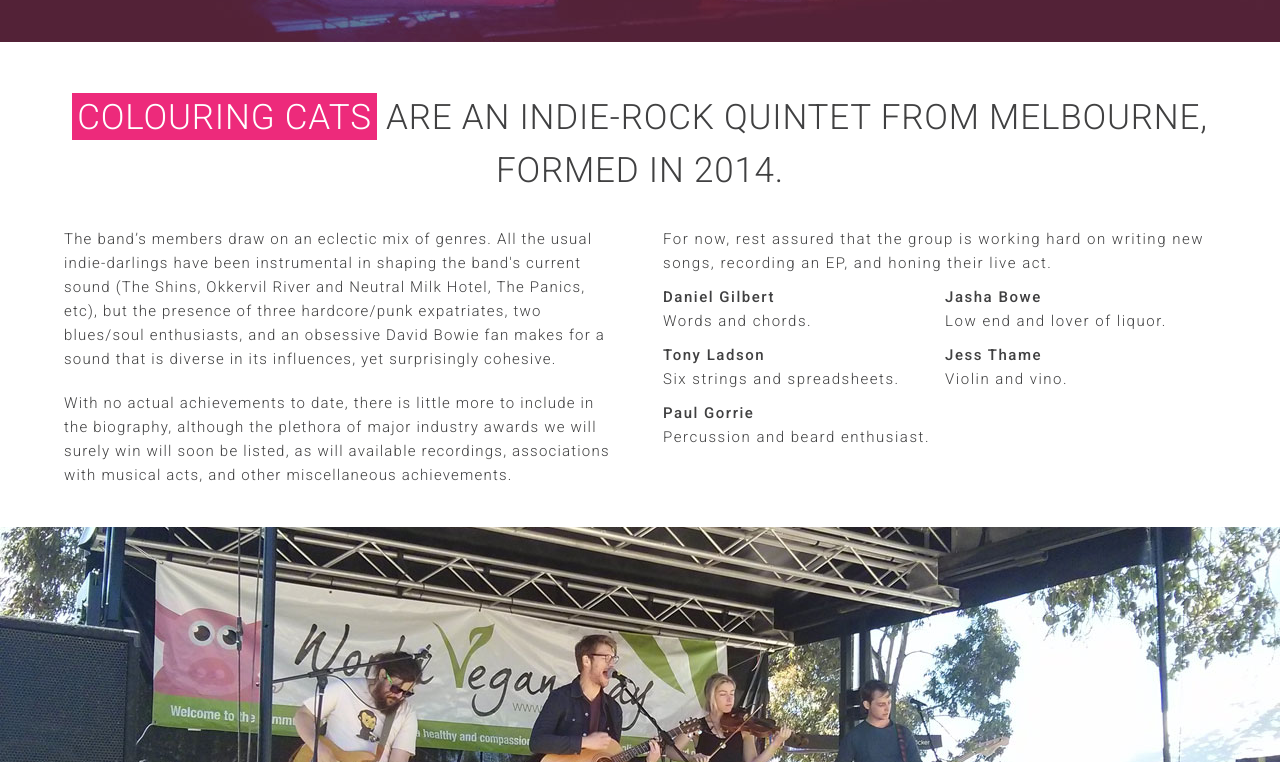
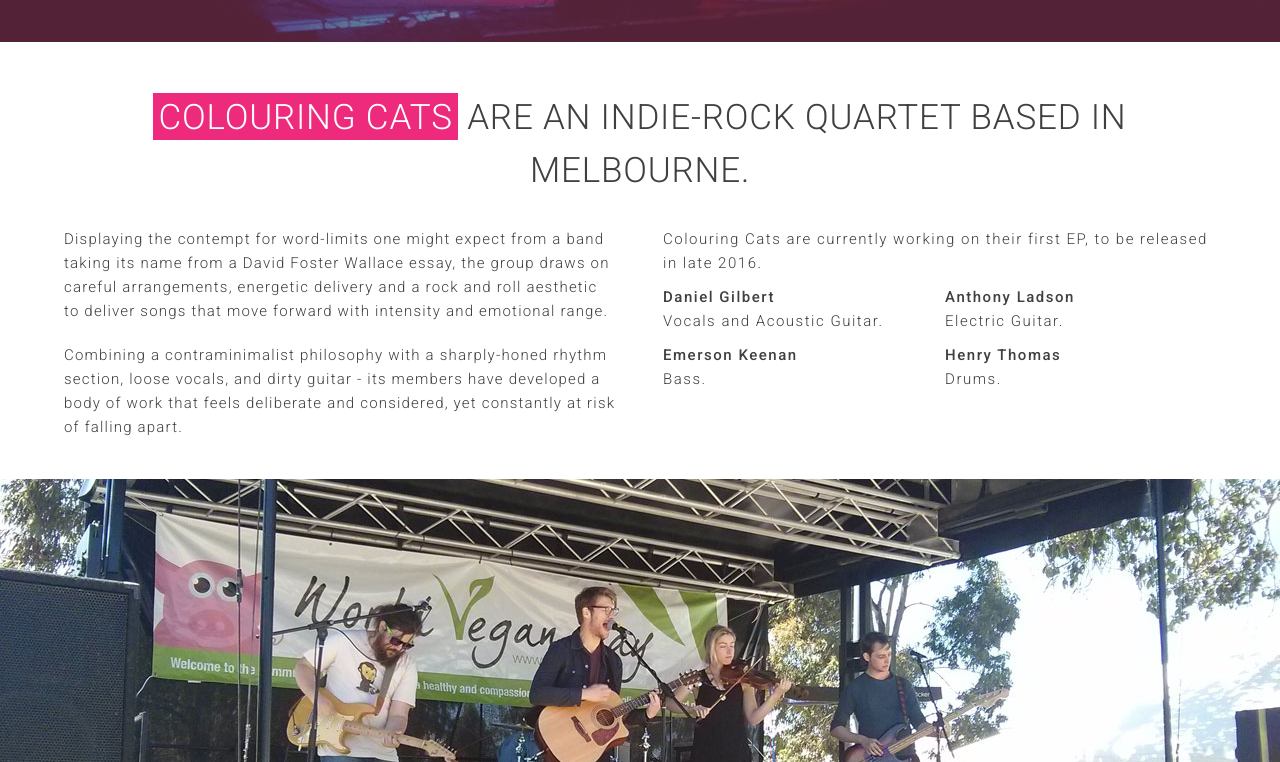
Before and after one commit to Letitia-May/colouring-cats, a plain HTML site: page index.html in a window 1280 px wide. Shown: the part 758-1520 px from the top of the page. Drawn offline with nearby package versions, Linux system fonts and the light colour scheme.

Commit message:
Update to bio and band members

```diff
--- a/index.html
+++ b/index.html
@@ -66,25 +66,24 @@
 		<div class="sections">
 <!-- Bio -->
 		<div id="bio" class="bio cf">
-			<h2><span>Colouring Cats</span> are an indie-rock quintet from Melbourne, formed in 2014.</h2>
+			<h2><span>Colouring Cats</span> are an indie-rock quartet based in Melbourne.</h2>
 			<div class="bandBio">
-				<p>The band’s members draw on an eclectic mix of genres. All the usual indie-darlings have been instrumental in shaping the band's current sound (The Shins, Okkervil River and Neutral Milk Hotel, The Panics, etc), but the presence of three hardcore/punk expatriates, two blues/soul enthusiasts, and an obsessive David Bowie fan makes for a sound that is diverse in its influences, yet surprisingly cohesive.</p>
-				<p>With no actual achievements to date, there is little more to include in the biography, although the plethora of major industry awards we will surely win will soon be listed, as will available recordings, associations with musical acts, and other miscellaneous achievements.</p>
+				<p>Displaying the contempt for word-limits one might expect from a band taking its name from a David Foster Wallace essay, the group draws on careful arrangements, energetic delivery and a rock and roll aesthetic to deliver songs that move forward with intensity and emotional range.</p>
+				<p>Combining a contraminimalist philosophy with a sharply-honed rhythm section, loose vocals, and dirty guitar - its members have developed a body of work that feels deliberate and considered, yet constantly at risk of falling apart.</p>
 			</div>
 
 			<div class="bandMembers cf">
 				<div class="bioCont">
-					<p>For now, rest assured that the group is working hard on writing new songs, recording an EP, and honing their live act.</p>
+					<p>Colouring Cats are currently working on their first EP, to be released in late 2016.</p>
 				</div>
 
 				<div class="column1">
-					<p><strong>Daniel Gilbert</strong></br>Words and chords.</p>
-					<p><strong>Tony Ladson</strong></br>Six strings and spreadsheets.</p>
-					<p><strong>Paul Gorrie</strong></br>Percussion and beard enthusiast.</p>
+					<p><strong>Daniel Gilbert</strong></br>Vocals and Acoustic Guitar.</p>
+					<p><strong>Emerson Keenan</strong></br>Bass.</p>
 				</div>
 				<div class="column2">
-					<p><strong>Jasha Bowe</strong></br>Low end and lover of liquor.</p>
-					<p><strong>Jess Thame</strong></br>Violin and vino.</p>
+					<p><strong>Anthony Ladson</strong></br>Electric Guitar.</p>
+					<p><strong>Henry Thomas</strong></br>Drums.</p>
 				</div>
 			</div>
 		</div>
@@ -598,7 +597,7 @@
 					<img src="images/twitter.svg" alt="Twitter Logo" class="contactIcon">
 				</a>
 			</div>
-			<p>&copy 2015 - Colouring Cats</p>
+			<p>&copy 2016 - Colouring Cats</p>
 		</footer>
 	</div>
 	</div>
```
Also changed, not shown: 1 other file.
